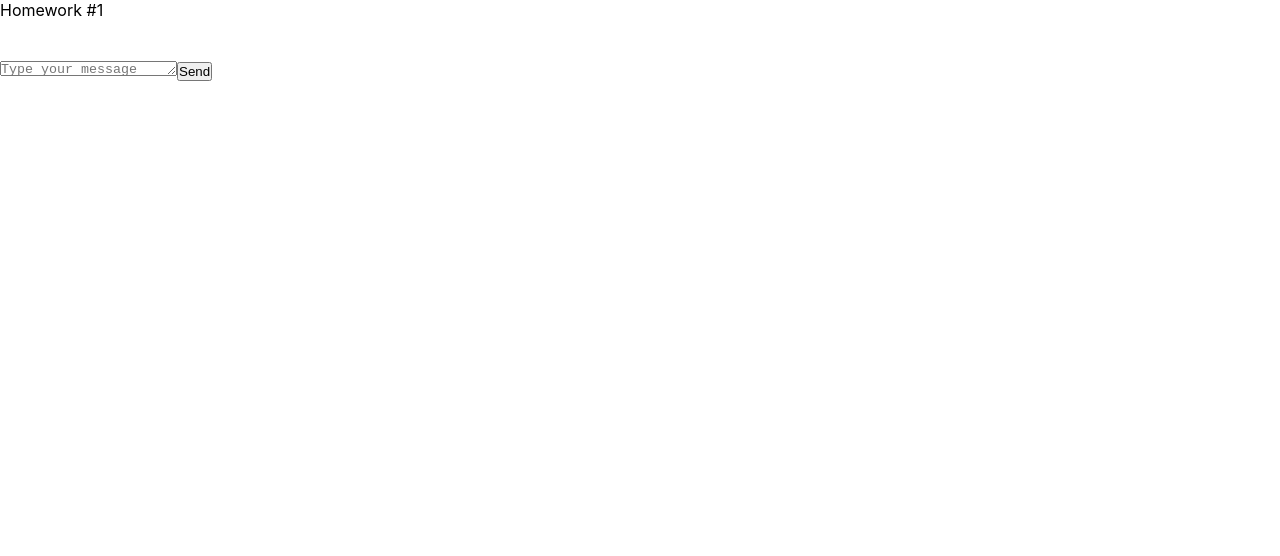
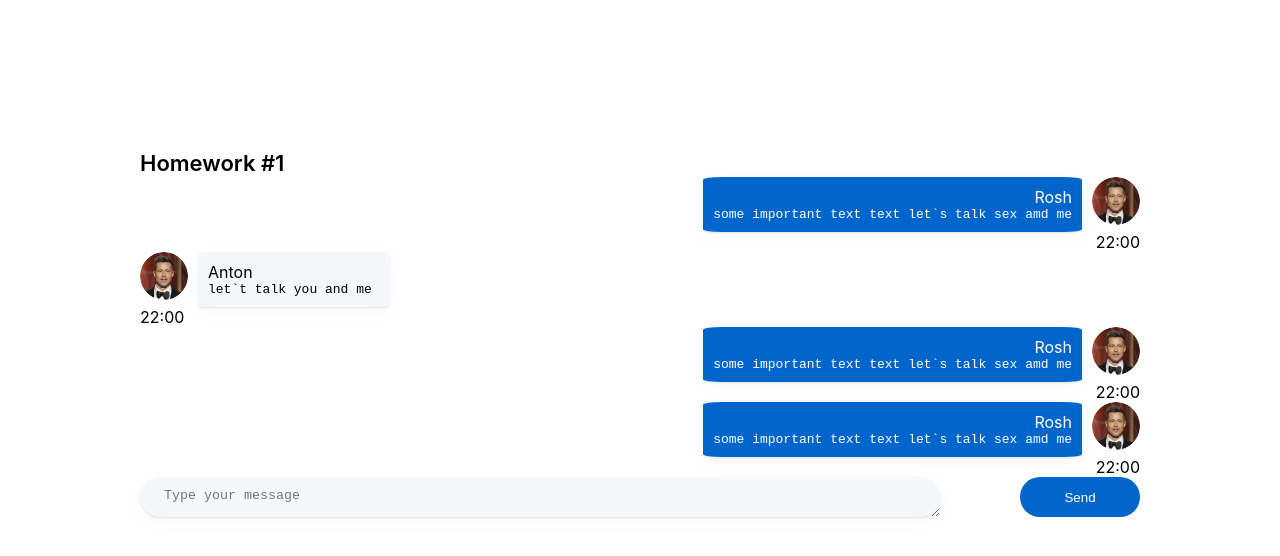
Before and after one commit to Rosh95/hws2-master, a React (Create React App) app: page / in a window 1280 px wide. Shown: the top 556 px of the page. Built offline with nearby package versions, Linux system fonts and the light colour scheme.

Commit message:
add layout to Project

```diff
--- a/src/s1-main/App.module.css
+++ b/src/s1-main/App.module.css
@@ -3,9 +3,22 @@
 }
 
 .hw {
+    margin: 0 auto;
+    max-width: 1000px;
+}
+
+.hwTitle {
+    font-weight: 600;
+    font-size: 22px;
+    line-height: 27px;
+    margin: 0 auto;
+    margin-top: 150px;
+    max-width: 1000px;
+
 
 }
 
-.hwTitle {
-
+.hwBlock{
+    display: flex;
+    flex-direction: column;
 }
--- a/src/s2-homeworks/hw01/HW1.tsx
+++ b/src/s2-homeworks/hw01/HW1.tsx
@@ -14,17 +14,32 @@ import avatar from './avatar.png'
 * */
 
 // нужно создать правильный тип вместо any
-export type MessageType = any
+type Usertype = {
+    avatar: string,
+    name:string
+}
+
+type MessageTextType = {
+    text: string,
+    time: string
+}
+
+export type MessageType = {
+    id:number,
+    user: Usertype,
+    message: MessageTextType
+
+}
 
 // структуру объекта не менять
 export const message0: MessageType = {
     id: 0,
     user: {
         avatar: avatar, // можно менять
-        name: 'Some Name',  // можно менять
+        name: 'Rosh',  // можно менять
     },
     message: {
-        text: 'some textsome textsome textsome textsome textsome textsome text', // можно менять
+        text: 'some important text text let`s talk sex amd me', // можно менять
         time: '22:00', // можно менять
     },
 }
@@ -32,10 +47,10 @@ export const friendMessage0: MessageType = {
     id: 100,
     user: {
         avatar: avatar, // можно менять
-        name: 'Friend Name', // можно менять
+        name: 'Anton', // можно менять
     },
     message: {
-        text: 'зеркальное сообщение для тренировки css', // можно менять
+        text: 'let`t talk you and me ', // можно менять
         time: '22:00', // можно менять
     },
 }
@@ -46,9 +61,12 @@ const HW1 = () => {
             <div className={s2.hwTitle}>Homework #1</div>
             <div className={s2.hw}>
                 {/*проверка отображения (не менять)*/}
-                <div>
+                <div className={s2.hwBlock}>
                     <Message message={message0} />
                     <FriendMessage message={friendMessage0} />
+                    <Message message={message0} />
+                    <Message message={message0} />
+
                 </div>
 
                 {/*для автоматической проверки дз (не менять)*/}
--- a/src/s2-homeworks/hw01/friend-message/FriendMessage.module.css
+++ b/src/s2-homeworks/hw01/friend-message/FriendMessage.module.css
@@ -1,17 +1,28 @@
 .friendMessage {
-
+    width: 100%;
+    display: flex;
+    flex-direction: column;
 }
 
 .friendImageAndText {
+    display: flex;
+    flex-direction: row;
 
 }
 
 .friendImageAndText img {
+    width: 48px;
+    height: 48px;
+    border-radius: 50%;
+    margin-right: 10px;
 
 }
 
 .friendText {
-
+    background: #F5F7FB;
+    box-shadow: 0 5px 20px rgba(29, 33, 38, 0.03), 0 1px 2px rgba(29, 33, 38, 0.1);
+    border-radius: 5%;
+    padding: 10px;
 }
 
 .friendText:after {
@@ -19,13 +30,17 @@
 }
 
 .friendName {
-
+    display: flex;
+    flex-direction: row;
+    color: #000000;
 }
 
 .friendMessageText {
+    color: #000000;
 
 }
 
 .friendTime {
-
+    display: flex;
+    flex-direction: row;
 }
--- a/src/s2-homeworks/hw01/friend-message/FriendMessage.tsx
+++ b/src/s2-homeworks/hw01/friend-message/FriendMessage.tsx
@@ -1,8 +1,13 @@
 import React from 'react'
 import s from './FriendMessage.module.css'
+import {MessageType} from "../HW1";
 
 // создать тип вместо any и отобразить приходящие данные
-const FriendMessage = (props: any) => {
+
+type FriendMessageType = {
+    message:MessageType,
+}
+const FriendMessage = (props: FriendMessageType) => {
     return (
         <div
             id={'hw1-friend-message-' + props.message.id}
@@ -12,7 +17,8 @@ const FriendMessage = (props: any) => {
                 <img
                     id={'hw1-friend-avatar-' + props.message.id}
                     // создаёт студент
-
+                    src = {props.message.user.avatar}
+                    alt={'avatar'}
                     //
                 />
                 <div className={s.friendText}>
@@ -21,7 +27,7 @@ const FriendMessage = (props: any) => {
                         className={s.friendName}
                     >
                         {/*создаёт студент*/}
-
+                        <span>{props.message.user.name}</span>
                         {/**/}
                     </div>
                     <pre
@@ -29,7 +35,7 @@ const FriendMessage = (props: any) => {
                         className={s.friendMessageText}
                     >
                         {/*создаёт студент*/}
-
+                        <pre>{props.message.message.text}</pre>
                         {/**/}
                     </pre>
                 </div>
@@ -39,7 +45,7 @@ const FriendMessage = (props: any) => {
                 className={s.friendTime}
             >
                 {/*создаёт студент*/}
-
+                <span>{props.message.message.time}</span>
                 {/**/}
             </div>
         </div>
--- a/src/s2-homeworks/hw01/message-sender/MessageSender.module.css
+++ b/src/s2-homeworks/hw01/message-sender/MessageSender.module.css
@@ -1,18 +1,34 @@
 .sendForm {
+    display: flex;
+    justify-content: space-between;
 
 }
 
 .textarea {
-
+    width: 80%;
+    background: #F5F7FB;
+    min-height: 40px !important;
+    box-shadow: 0 5px 20px rgba(29, 33, 38, 0.03), 0 1px 2px rgba(29, 33, 38, 0.1);
+    border-radius: 20px;
+    border: none;
+    outline: none;
+    padding: 11px 0 12px 24px;
 }
 
 .button {
-
+    width: 120px;
+    height: 40px;
+    background: #0066CC;
+    border-radius: 20px;
+    color: #FFFFFF;
+    border: none;
+    outline: none;
 }
 
 .button:hover {
 
 }
+
 .button:active {
 
 }
--- a/src/s2-homeworks/hw01/message/Message.module.css
+++ b/src/s2-homeworks/hw01/message/Message.module.css
@@ -1,16 +1,26 @@
 .message {
-
+    width: 100%;
+    display: flex;
+    flex-direction: column;
 }
 
 .imageAndText {
-
+    display: flex;
+    flex-direction: row-reverse;
 }
 
 .imageAndText img {
-
+    width: 48px;
+    height: 48px;
+    border-radius: 50%;
+    margin-left: 10px;
 }
 
 .text {
+    background: #0066CC;
+    box-shadow: 0 5px 20px rgba(29, 33, 38, 0.03), 0 1px 2px rgba(29, 33, 38, 0.1);
+    border-radius: 5%;
+    padding: 10px;
 
 }
 
@@ -19,13 +29,17 @@
 }
 
 .name {
-
+    display: flex;
+    flex-direction: row-reverse;
+    color: #FFFFFF;
 }
 
 .messageText {
+    color: #FFFFFF;
 
 }
 
 .time {
-
+    display: flex;
+    flex-direction: row-reverse;
 }
--- a/src/s2-homeworks/hw01/message/Message.tsx
+++ b/src/s2-homeworks/hw01/message/Message.tsx
@@ -1,8 +1,11 @@
 import React from 'react'
 import s from './Message.module.css'
+import {MessageType} from "../HW1";
 
 // нужно создать правильный тип вместо any
-export type MessagePropsType = any
+export type MessagePropsType = {
+    message:MessageType,
+}
 
 // нужно отобразить приходящие данные
 const Message = (props: MessagePropsType) => {
@@ -12,17 +15,21 @@ const Message = (props: MessagePropsType) => {
                 <img
                     id={'hw1-avatar-' + props.message.id}
                     // создаёт студент
+                    src = {props.message.user.avatar}
+                    alt={'avatar'}
 
                     //
                 />
                 <div className={s.text}>
                     <div id={'hw1-name-' + props.message.id} className={s.name}>
                         {/*создаёт студент*/}
+                        <span>{props.message.user.name}</span>
 
                         {/**/}
                     </div>
                     <pre id={'hw1-text-' + props.message.id} className={s.messageText}>
                         {/*создаёт студент*/}
+                        <pre>{props.message.message.text}</pre>
 
                         {/**/}
                     </pre>
@@ -30,6 +37,7 @@ const Message = (props: MessagePropsType) => {
             </div>
             <div id={'hw1-time-' + props.message.id} className={s.time}>
                 {/*создаёт студент*/}
+                <div>{props.message.message.time}</div>
 
                 {/**/}
             </div>
```
